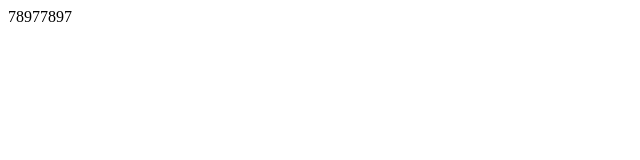
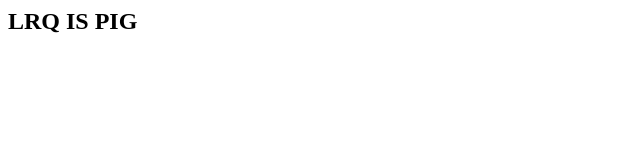
Before and after one commit to xj168/index, a plain HTML site: page index.html in a window 1280 px wide. Shown: the whole page, without its empty margins (0-640 px from the left). Drawn offline with Linux system fonts and the light colour scheme.

Commit message:
Update index.html

```diff
--- a/index.html
+++ b/index.html
@@ -1 +1 @@
-<p>78977897</p>
+<h2>LRQ IS PIG</h2>
```
